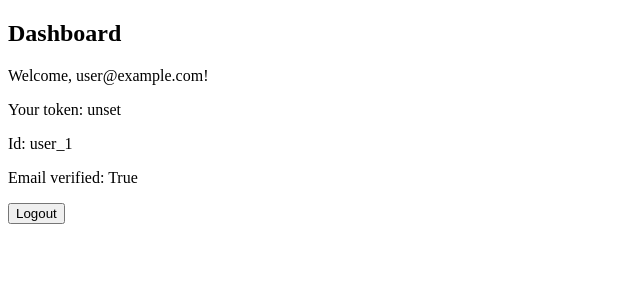
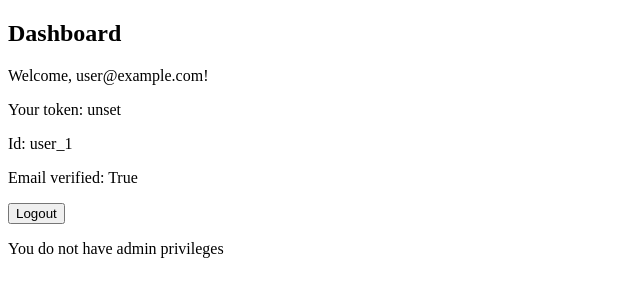
Before and after one commit to gabrielh-muniz/firebase-auth, a React (Vite) app in the folder frontend/: page /dashboard in a window 1280 px wide. Shown: the top 300 px of the page, without its empty margins (0-640 px from the left). Built offline with nearby package versions, Linux system fonts and the light colour scheme; no server answers; sample sign-in values are in the browser's storage.

Commit message:
chore: test the isAdmin property on dashboard and allow origin on the server

```diff
--- a/frontend/src/pages/DashboardPage.jsx
+++ b/frontend/src/pages/DashboardPage.jsx
@@ -3,7 +3,7 @@ import { useNavigate } from "react-router-dom";
 
 export default function DashboardPage() {
   const navigate = useNavigate();
-  const { user, logout, token } = useAuthStore();
+  const { user, logout, token, isAdmin } = useAuthStore();
 
   const handleLogout = async () => {
     await logout();
@@ -18,6 +18,11 @@ export default function DashboardPage() {
       <p>Id: {user ? user.uid : "No Id provided"}</p>
       <p>Email verified: {user.emailVerified ? "True" : "False"}</p>
       <button onClick={handleLogout}>Logout</button>
+      {isAdmin ? (
+        <p>You have admin privileges.</p>
+      ) : (
+        <p>You do not have admin privileges</p>
+      )}
     </div>
   );
 }
--- a/package.json
+++ b/package.json
@@ -20,6 +20,7 @@
   "description": "",
   "dependencies": {
     "axios": "^1.10.0",
+    "cors": "^2.8.5",
     "dotenv": "^17.2.0",
     "express": "^5.1.0",
     "firebase-admin": "^13.4.0",
```
Also changed, not shown: 2 other files (tests, documents, lock files or other folders).
